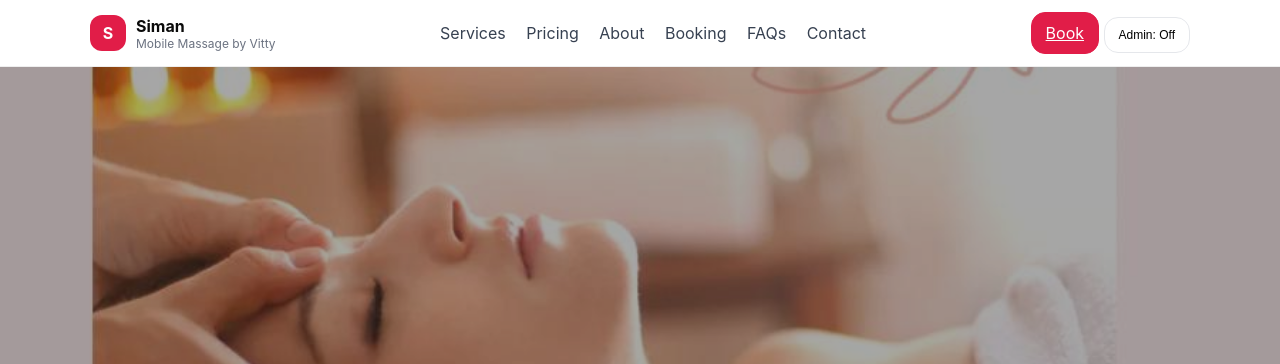
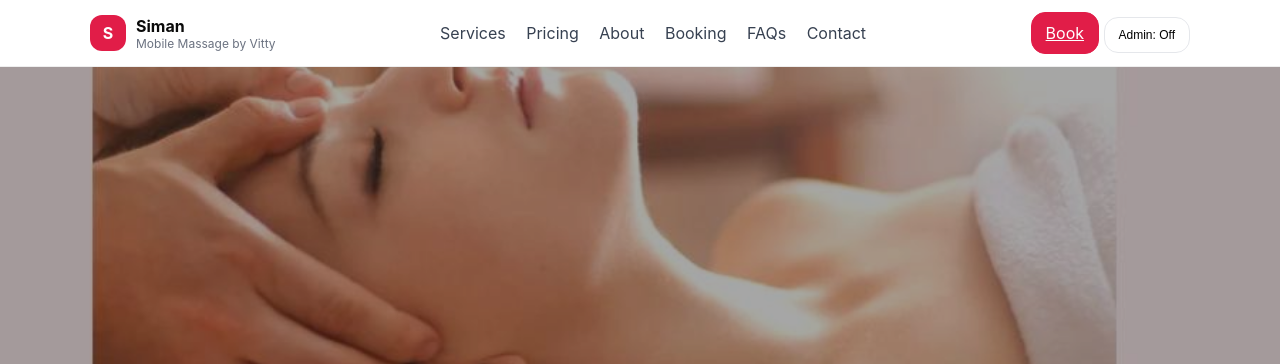
Before and after one commit to Siman2025/Siman-site, a plain HTML site: page index.html in a window 1280 px wide. Shown: the top 364 px of the page. Drawn offline with Linux system fonts and the light colour scheme.

Commit message:
Update styles.css

```diff
--- a/styles.css
+++ b/styles.css
@@ -14,7 +14,7 @@ nav a{margin:0 8px;color:#374151;text-decoration:none}
 .badge{display:inline-flex;align-items:center;padding:4px 10px;border-radius:999px;background:#ffe4e6;color:#9f1239;border:1px solid #fecdd3;font-size:12px}
 .hero {
   position: relative;
-  height: 600px;                 /* adjust height as needed */
+  height: 300px;                 /* adjust height as needed */
   background-size: cover;        /* scale image to fill area */
   background-position: center;   /* keep main subject centered */
   background-repeat: no-repeat;  /* don’t tile */
```
